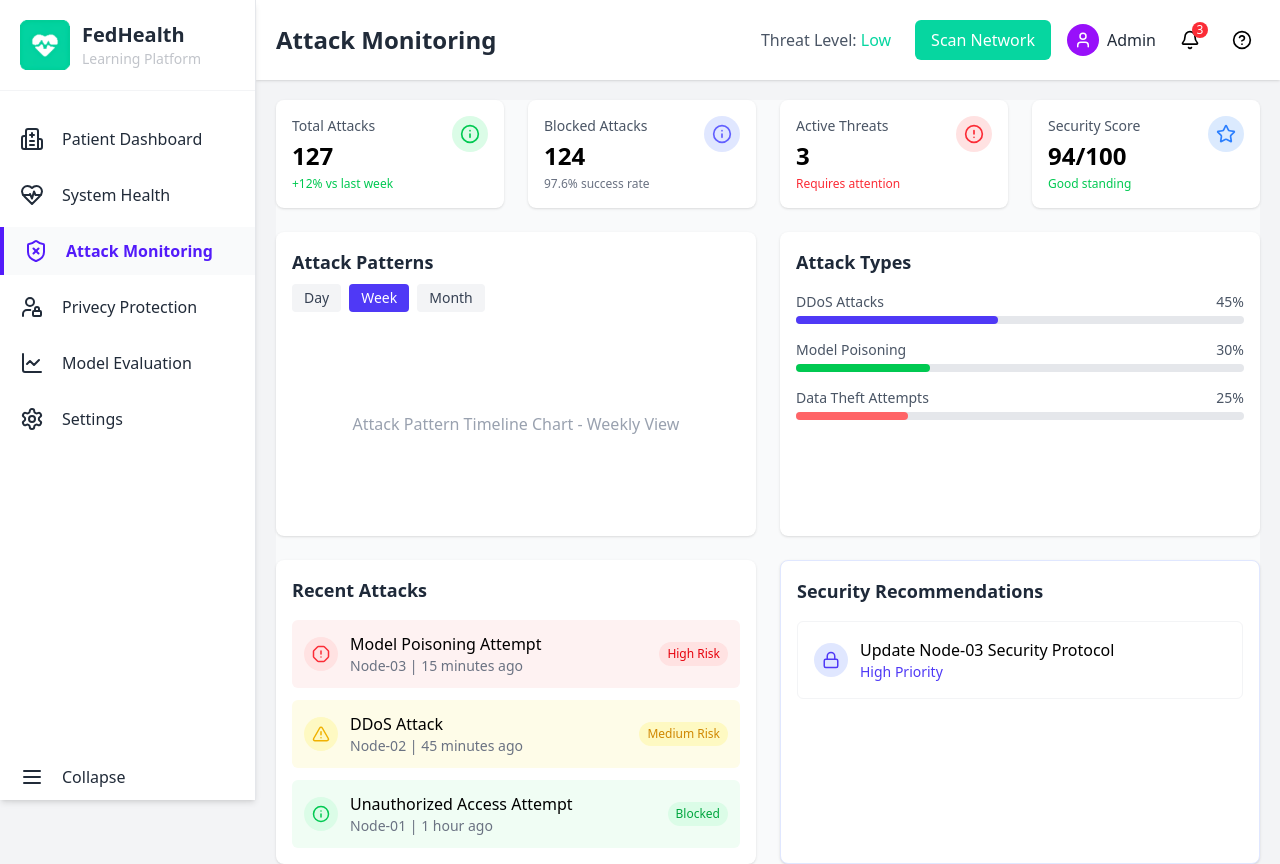
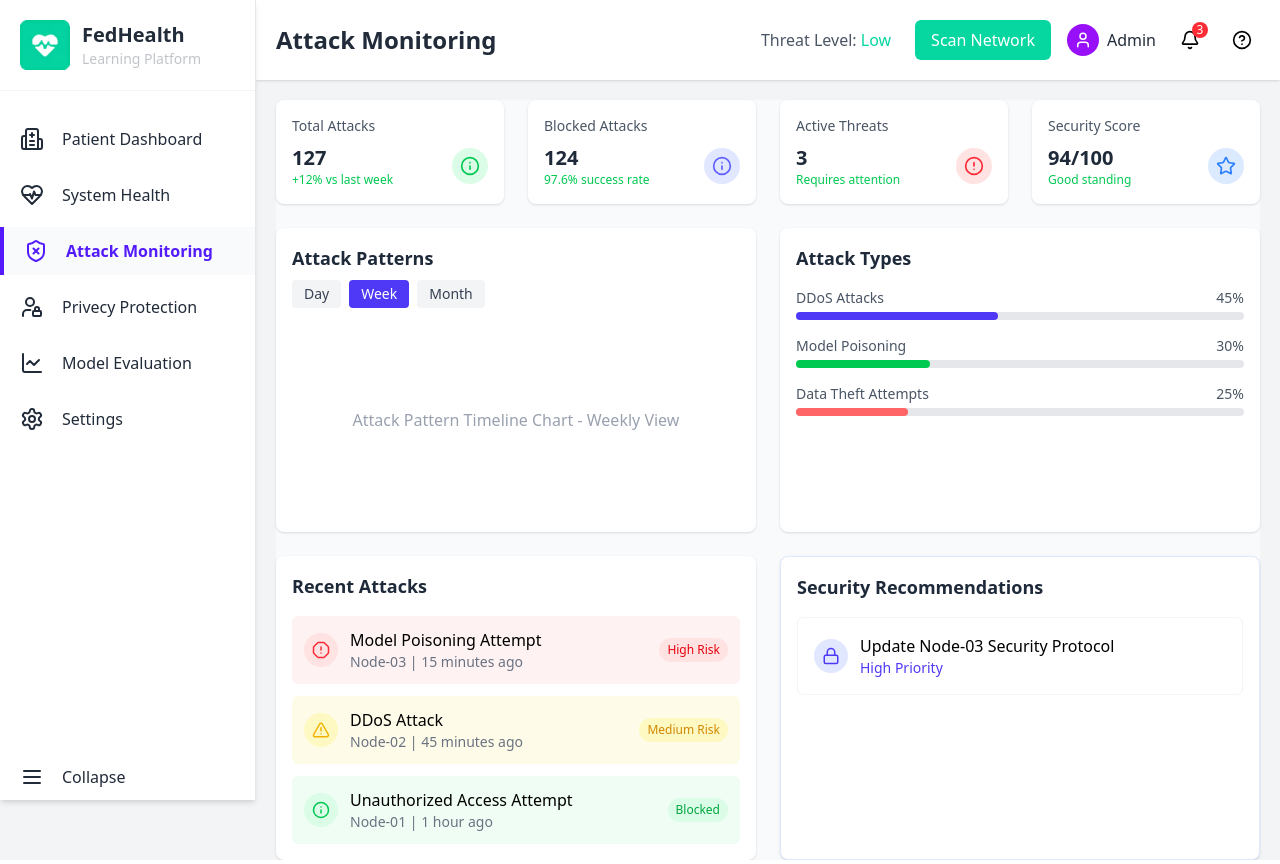
Before and after one commit to flowiix-devs/fhlp-dashboard-fe, a React (Vite) app: page /attack-monitoring in a window 1280 px wide. Built offline with nearby package versions, Linux system fonts and the light colour scheme.

Commit message:
Use the ststs cards

```diff
--- a/src/pages/AttackMonitoring.jsx
+++ b/src/pages/AttackMonitoring.jsx
@@ -23,57 +23,37 @@ function AttackMonitoring() {
     <div className="bg-gray-50 rounded-lg">
       {/* Stats Cards */}
       <div className="grid grid-cols-4 gap-6 mb-6">
-        <div className="bg-white p-4 rounded-lg shadow-sm">
-          <div className="flex justify-between items-start">
-            <div>
-              <div className="text-gray-600 text-sm">Total Attacks</div>
-              <div className="text-2xl font-bold mt-1">127</div>
-              <div className="text-green-500 text-xs mt-1">+12% vs last week</div>
-            </div>
-            <div className="bg-green-100 p-2 rounded-full">
-              <Info className="text-green-500" size={20} />
-            </div>
-          </div>
-        </div>
+        <StatCard
+          title="Total Attacks"
+          value="127"
+          subtitle="+12% vs last week"
+          icon={<Info size={20} />}
+          iconColor="bg-green-100 p-2 rounded-full text-green-500"
+        />
 
-        <div className="bg-white p-4 rounded-lg shadow-sm">
-          <div className="flex justify-between items-start">
-            <div>
-              <div className="text-gray-600 text-sm">Blocked Attacks</div>
-              <div className="text-2xl font-bold mt-1">124</div>
-              <div className="text-gray-500 text-xs mt-1">97.6% success rate</div>
-            </div>
-            <div className="bg-indigo-100 p-2 rounded-full">
-              <Info className="text-indigo-500" size={20} />
-            </div>
-          </div>
-        </div>
+        <StatCard
+          title="Blocked Attacks"
+          value="124"
+          subtitle="97.6% success rate"
+          icon={<Info size={20} />}
+          iconColor="bg-indigo-100 p-2 rounded-full text-indigo-500"
+        />
 
-        <div className="bg-white p-4 rounded-lg shadow-sm">
-          <div className="flex justify-between items-start">
-            <div>
-              <div className="text-gray-600 text-sm">Active Threats</div>
-              <div className="text-2xl font-bold mt-1">3</div>
-              <div className="text-red-500 text-xs mt-1">Requires attention</div>
-            </div>
-            <div className="bg-red-100 p-2 rounded-full">
-              <AlertCircle className="text-red-500" size={20} />
-            </div>
-          </div>
-        </div>
+        <StatCard
+          title="Active Threats"
+          value="3"
+          subtitle="Requires attention"
+          icon={<AlertCircle size={20} />}
+          iconColor="bg-red-100 p-2 rounded-full text-red-500"
+        />
 
-        <div className="bg-white p-4 rounded-lg shadow-sm">
-          <div className="flex justify-between items-start">
-            <div>
-              <div className="text-gray-600 text-sm">Security Score</div>
-              <div className="text-2xl font-bold mt-1">94/100</div>
-              <div className="text-green-500 text-xs mt-1">Good standing</div>
-            </div>
-            <div className="bg-blue-100 p-2 rounded-full">
-              <Star className="text-blue-500" size={20} />
-            </div>
-          </div>
-        </div>
+        <StatCard
+          title="Security Score"
+          value="94/100"
+          subtitle="Good standing"
+          icon={<Star size={20} />}
+          iconColor="bg-blue-100 p-2 rounded-full text-blue-500"
+        />
       </div>
 
       {/* Attack Patterns & Types */}
```
